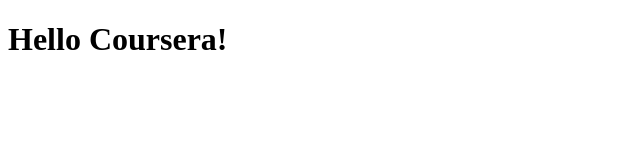
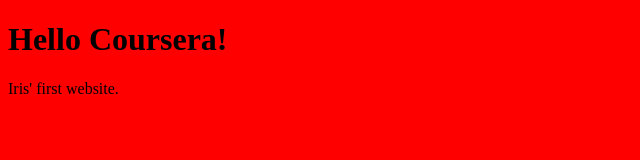
Before and after one commit to eyeris92/coursera, a plain HTML site: page mod2_solution/index.html in a window 1280 px wide. Shown: the whole page, without its empty margins (0-640 px from the left). Drawn offline with Linux system fonts and the light colour scheme.

Commit message:
Made the background red and added a paragraph with my name

```diff
--- a/mod2_solution/css/main.css
+++ b/mod2_solution/css/main.css
@@ -0,0 +1,3 @@
+body {
+	background-color: red;
+}
--- a/mod2_solution/index.html
+++ b/mod2_solution/index.html
@@ -1,10 +1,11 @@
 <!DOCTYPE html>
 <html>
 <head>
-	<title>HELLO WORLD
-	</title>
+	<link rel="stylesheet" type="text/css" href="css/main.css">
+	<title>Mod 2 Solution</title>
 </head>
 <body>
 <h1>Hello Coursera!</h1>
+<p>Iris' first website.</p>
 </body>
 </html>
```
